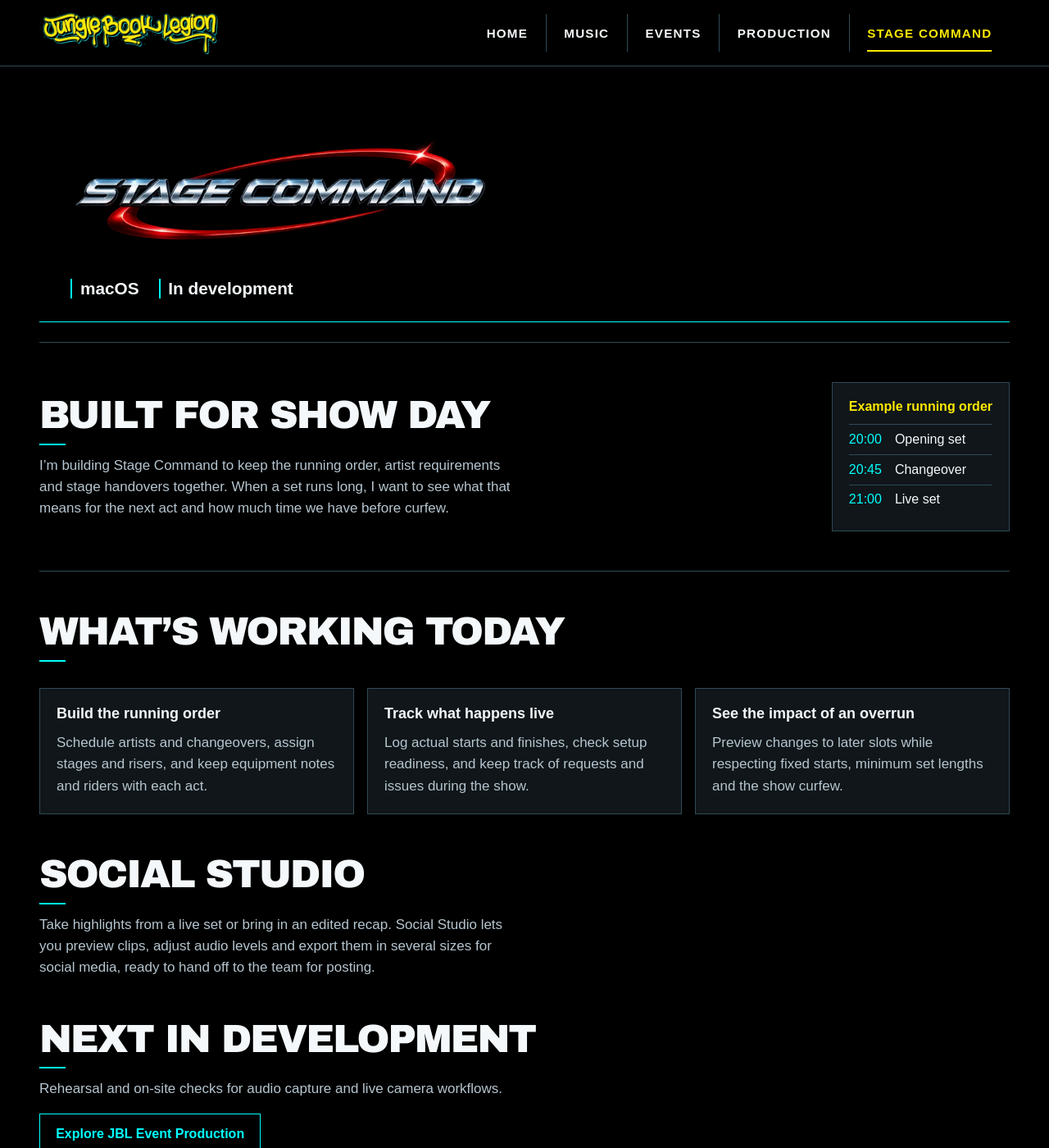
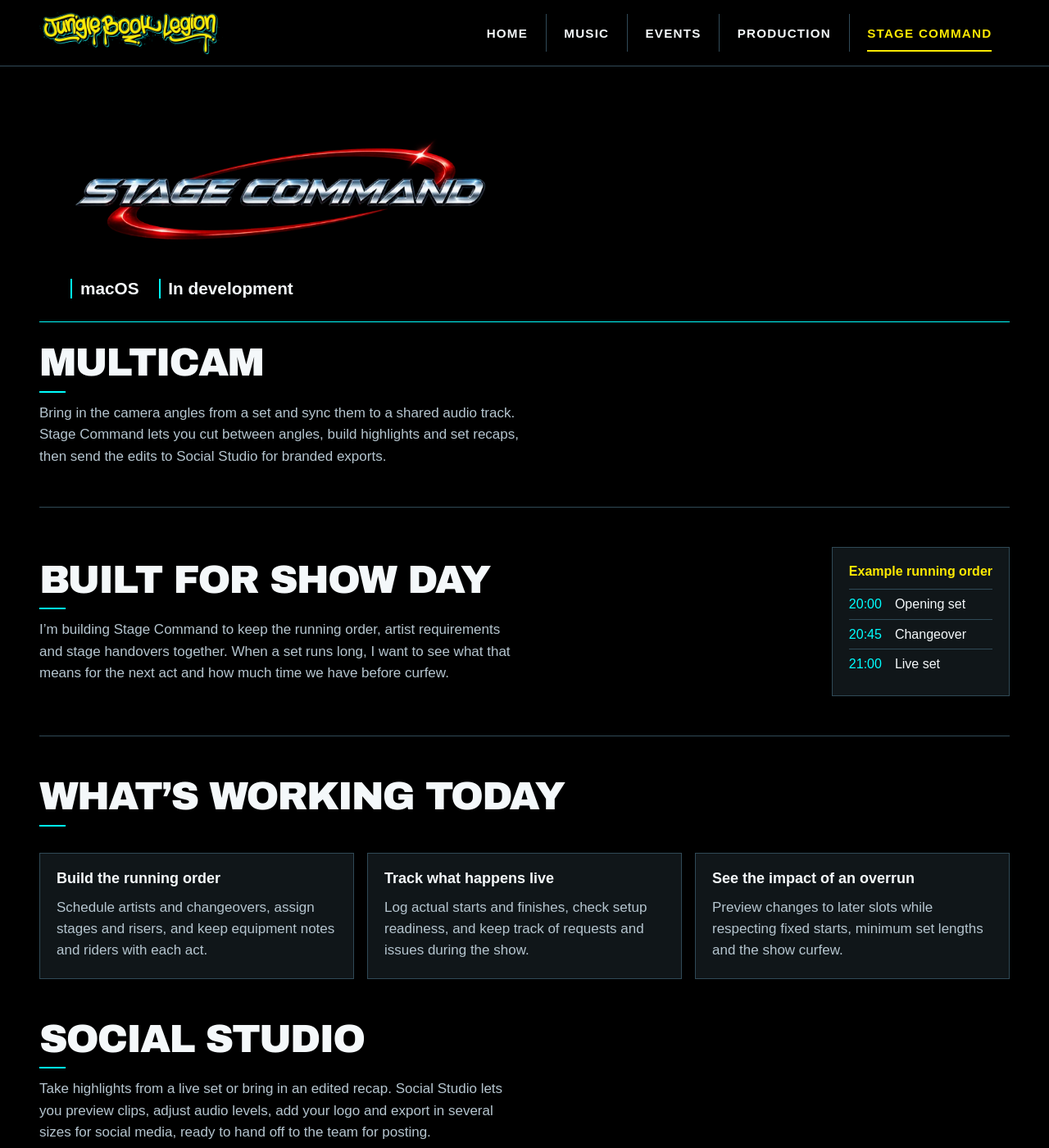
Before and after one commit to jblmassive/jblmassive.github.io, a Jekyll site: the page built from stage-command.html, in a window 1280 px wide and 1400 px high. Shown: the whole window at 82% size. Built offline with Jekyll 4.4.1, drawn with Linux system fonts in a browser that asks for light colours.

Commit message:
Feature Stage Command multicam and branded exports

```diff
--- a/_includes/homepage.html
+++ b/_includes/homepage.html
@@ -26,7 +26,7 @@
   <section class="wrap content-section stage-feature" aria-labelledby="stage-feature-title">
     <div>
       <h2 id="stage-feature-title">Stage Command</h2>
-      <p>A macOS app in development for planning running orders, managing changeovers and tracking show timing.</p>
+      <p>A macOS app in development for managing shows, syncing camera angles and turning live sets into branded clips.</p>
     </div>
     <a class="button outline" href="/stage-command.html">See what we’re building</a>
   </section>
--- a/stage-command.html
+++ b/stage-command.html
@@ -1,7 +1,7 @@
 ---
 layout: jbl
 title: "Stage Command | Jungle Book Legion"
-description: "A look at the macOS stage management app in development at Jungle Book Legion."
+description: "See how Stage Command plans shows, syncs multicam footage and exports branded clips."
 section: stage-command
 ---
 <main id="main">
@@ -12,6 +12,10 @@ section: stage-command
       <li>In development</li>
     </ul>
   </header>
+  <section class="wrap content-section stage-next" aria-labelledby="multicam-title">
+    <h2 id="multicam-title">Multicam</h2>
+    <p>Bring in the camera angles from a set and sync them to a shared audio track. Stage Command lets you cut between angles, build highlights and set recaps, then send the edits to Social Studio for branded exports.</p>
+  </section>
   <section class="wrap content-section stage-feature" aria-labelledby="why-stage-command">
     <div>
       <h2 id="why-stage-command">Built for show day</h2>
@@ -45,7 +49,7 @@ section: stage-command
   </section>
   <section class="wrap content-section stage-next" aria-labelledby="social-studio-title">
     <h2 id="social-studio-title">Social Studio</h2>
-    <p>Take highlights from a live set or bring in an edited recap. Social Studio lets you preview clips, adjust audio levels and export them in several sizes for social media, ready to hand off to the team for posting.</p>
+    <p>Take highlights from a live set or bring in an edited recap. Social Studio lets you preview clips, adjust audio levels, add your logo and export in several sizes for social media, ready to hand off to the team for posting.</p>
   </section>
   <section class="wrap content-section stage-next" aria-labelledby="stage-next-title">
     <h2 id="stage-next-title">Next in development</h2>
```
